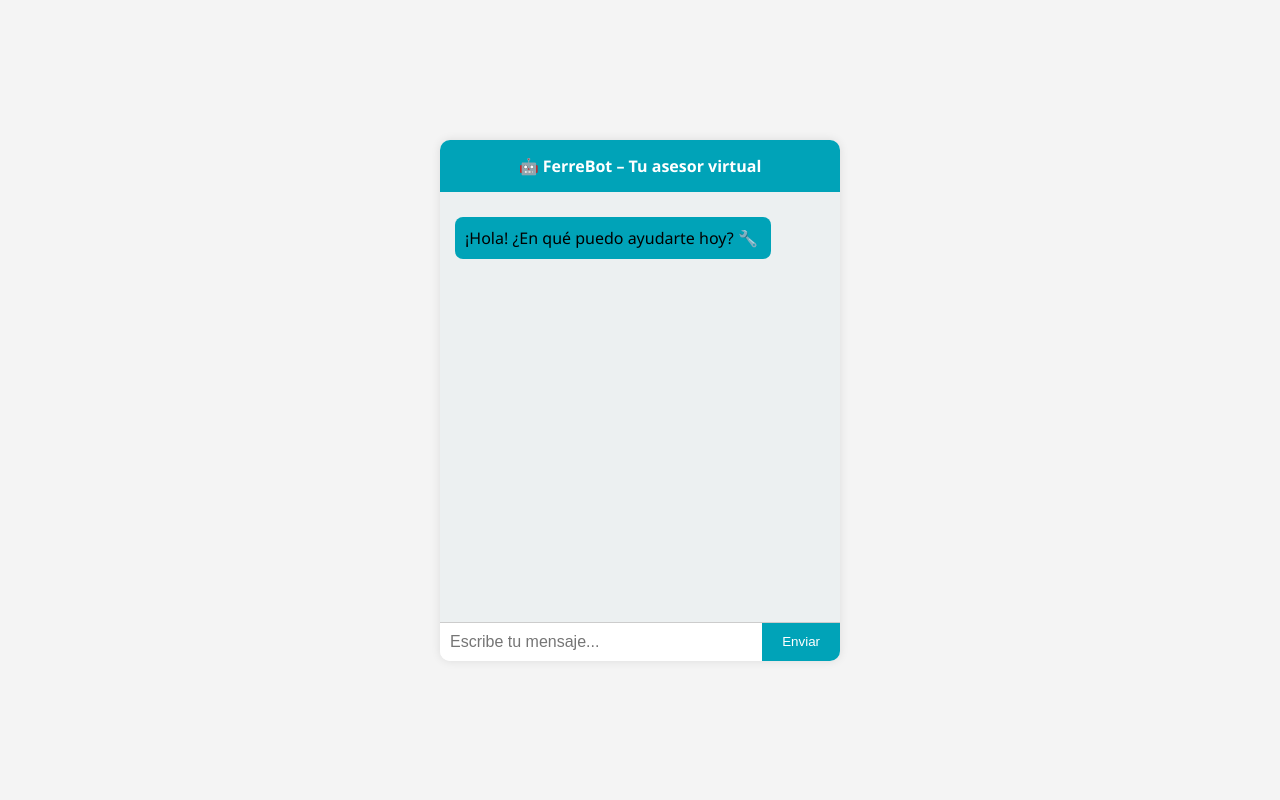
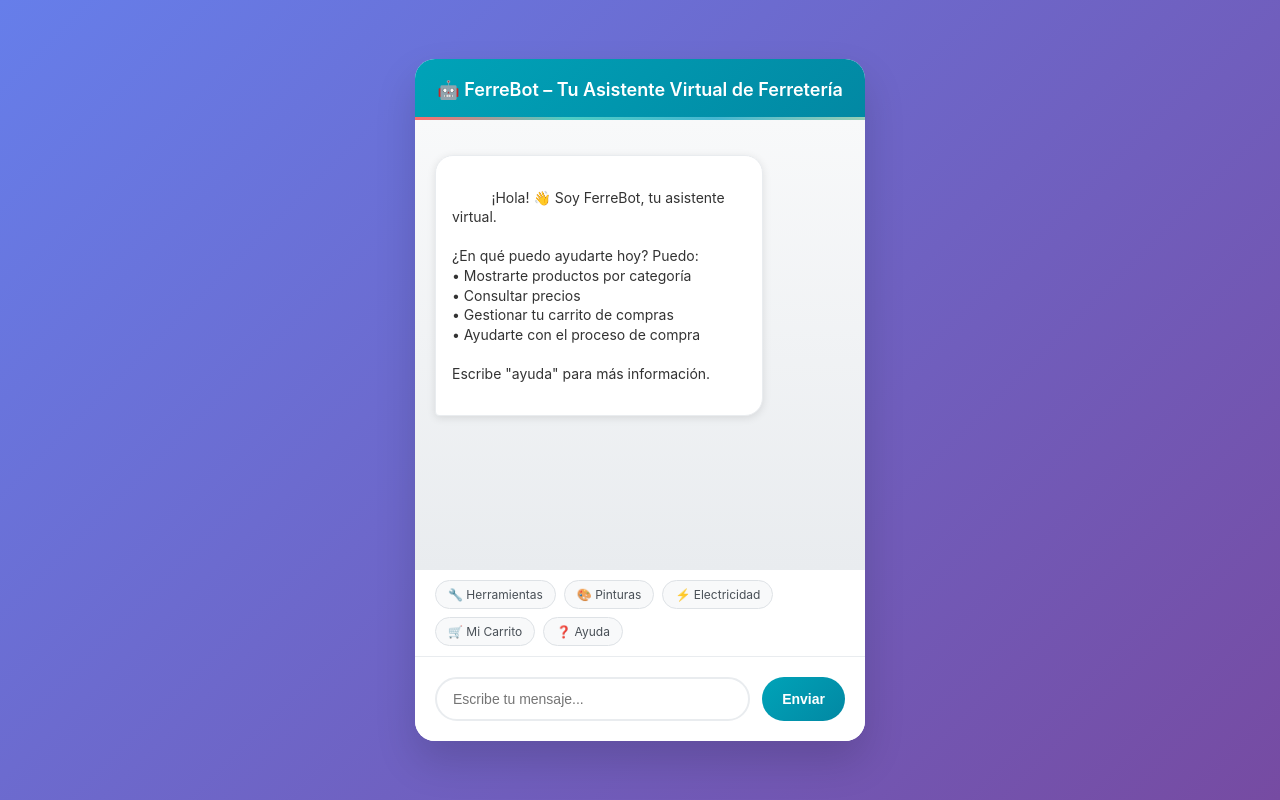
Before and after one commit to 7STEVEN5/entrevista-tecnica-chatbot, a website: page public/index.html in a window 1280 px wide. Drawn offline with Linux system fonts and the light colour scheme.

Commit message:
se mejora la visual del front sin la logica para que sea mas atractivo a la vista

```diff
--- a/public/index.html
+++ b/public/index.html
@@ -3,20 +3,49 @@
 <head>
   <meta charset="UTF-8" />
   <meta name="viewport" content="width=device-width, initial-scale=1.0" />
-  <title>Chatbot Ferretería</title>
+  <title>FerreBot - Tu Asistente Virtual de Ferretería</title>
   <link rel="stylesheet" href="style.css" />
 </head>
 <body>
   <div class="chat-container">
     <div class="chat-header">
-      🤖 FerreBot – Tu asesor virtual
+      🤖 FerreBot – Tu Asistente Virtual de Ferretería
     </div>
+
     <div class="chat-box" id="chat-box">
-      <div class="bot-message">¡Hola! ¿En qué puedo ayudarte hoy? 🔧</div>
+      <div class="message bot-message">
+        <div class="message-content">
+          ¡Hola! 👋 Soy FerreBot, tu asistente virtual.
+
+¿En qué puedo ayudarte hoy? Puedo:
+• Mostrarte productos por categoría
+• Consultar precios
+• Gestionar tu carrito de compras
+• Ayudarte con el proceso de compra
+
+Escribe "ayuda" para más información.
+        </div>
+      </div>
     </div>
+
+    <div class="quick-actions">
+      <span class="quick-action" onclick="enviarMensajeRapido('herramientas')">🔧 Herramientas</span>
+      <span class="quick-action" onclick="enviarMensajeRapido('pinturas')">🎨 Pinturas</span>
+      <span class="quick-action" onclick="enviarMensajeRapido('electricidad')">⚡ Electricidad</span>
+      <span class="quick-action" onclick="enviarMensajeRapido('ver carrito')">🛒 Mi Carrito</span>
+      <span class="quick-action" onclick="enviarMensajeRapido('ayuda')">❓ Ayuda</span>
+    </div>
+
     <div class="chat-input">
-      <input type="text" id="user-input" placeholder="Escribe tu mensaje..." />
-      <button onclick="enviarMensaje()">Enviar</button>
+      <div class="input-container">
+        <input
+          type="text"
+          id="user-input"
+          placeholder="Escribe tu mensaje..."
+          maxlength="500"
+        />
+      </div>
+      <button id="send-button" onclick="enviarMensaje()">Enviar</button>
     </div>
   </div>
 
--- a/public/style.css
+++ b/public/style.css
@@ -1,73 +1,244 @@
+* {
+  margin: 0;
+  padding: 0;
+  box-sizing: border-box;
+}
+
 body {
-  font-family: 'Segoe UI', sans-serif;
-  background-color: #f4f4f4;
+  font-family: -apple-system, BlinkMacSystemFont, 'Segoe UI', Roboto, sans-serif;
+  background: linear-gradient(135deg, #667eea 0%, #764ba2 100%);
   display: flex;
   justify-content: center;
   align-items: center;
-  height: 100vh;
-  margin: 0;
+  min-height: 100vh;
+  padding: 20px;
 }
 
 .chat-container {
   width: 100%;
-  max-width: 400px;
+  max-width: 450px;
   background: white;
-  border-radius: 10px;
-  box-shadow: 0 0 10px rgba(0, 0, 0, 0.1);
+  border-radius: 20px;
+  box-shadow: 0 20px 40px rgba(0, 0, 0, 0.15);
   overflow: hidden;
+  animation: slideUp 0.5s ease-out;
+}
+
+@keyframes slideUp {
+  from {
+    opacity: 0;
+    transform: translateY(30px);
+  }
+  to {
+    opacity: 1;
+    transform: translateY(0);
+  }
 }
 
 .chat-header {
-  background-color: #00a3b8;
+  background: linear-gradient(135deg, #00a3b8 0%, #0288a3 100%);
   color: white;
-  padding: 15px;
-  font-weight: bold;
+  padding: 20px;
+  font-weight: 600;
   text-align: center;
+  font-size: 18px;
+  position: relative;
+}
+
+.chat-header::after {
+  content: '';
+  position: absolute;
+  bottom: 0;
+  left: 0;
+  right: 0;
+  height: 3px;
+  background: linear-gradient(90deg, #ff6b6b, #4ecdc4, #45b7d1, #96ceb4);
 }
 
 .chat-box {
-  height: 400px;
+  height: 450px;
   overflow-y: auto;
-  padding: 15px;
-  background-color: #ecf0f1;
+  padding: 20px;
+  background: linear-gradient(180deg, #f8f9fa 0%, #e9ecef 100%);
+  position: relative;
+}
+
+.chat-box::-webkit-scrollbar {
+  width: 6px;
+}
+
+.chat-box::-webkit-scrollbar-track {
+  background: #f1f1f1;
+  border-radius: 10px;
+}
+
+.chat-box::-webkit-scrollbar-thumb {
+  background: #00a3b8;
+  border-radius: 10px;
+}
+
+.message {
+  margin: 15px 0;
+  display: flex;
+  animation: messageSlide 0.3s ease-out;
+}
+
+@keyframes messageSlide {
+  from {
+    opacity: 0;
+    transform: translateY(10px);
+  }
+  to {
+    opacity: 1;
+    transform: translateY(0);
+  }
+}
+
+.user-message {
+  justify-content: flex-end;
+}
+
+.bot-message {
+  justify-content: flex-start;
+}
+
+.message-content {
+  max-width: 80%;
+  padding: 12px 16px;
+  border-radius: 18px;
+  font-size: 14px;
+  line-height: 1.4;
+  word-wrap: break-word;
+  white-space: pre-wrap;
+}
+
+.user-message .message-content {
+  background: linear-gradient(135deg, #667eea 0%, #764ba2 100%);
+  color: white;
+  border-bottom-right-radius: 4px;
+}
+
+.bot-message .message-content {
+  background: white;
+  color: #333;
+  border: 1px solid #e9ecef;
+  border-bottom-left-radius: 4px;
+  box-shadow: 0 2px 8px rgba(0, 0, 0, 0.1);
 }
 
 .chat-input {
   display: flex;
-  border-top: 1px solid #ccc;
+  padding: 20px;
+  background: white;
+  border-top: 1px solid #e9ecef;
+  gap: 12px;
+}
+
+.input-container {
+  flex: 1;
+  position: relative;
 }
 
 .chat-input input {
-  flex: 1;
-  padding: 10px;
-  border: none;
-  font-size: 16px;
+  width: 100%;
+  padding: 12px 16px;
+  border: 2px solid #e9ecef;
+  border-radius: 25px;
+  font-size: 14px;
+  outline: none;
+  transition: all 0.3s ease;
+}
+
+.chat-input input:focus {
+  border-color: #00a3b8;
+  box-shadow: 0 0 0 3px rgba(0, 163, 184, 0.1);
 }
 
 .chat-input button {
-  background-color: #00a3b8;
+  background: linear-gradient(135deg, #00a3b8 0%, #0288a3 100%);
   color: white;
   border: none;
-  padding: 0 20px;
+  padding: 12px 20px;
+  border-radius: 25px;
   cursor: pointer;
+  font-weight: 600;
+  font-size: 14px;
+  transition: all 0.3s ease;
+  min-width: 70px;
 }
 
-.user-message,
-.bot-message {
-  margin: 10px 0;
-  padding: 10px;
-  border-radius: 8px;
-  max-width: 80%;
+.chat-input button:hover:not(:disabled) {
+  transform: translateY(-2px);
+  box-shadow: 0 4px 12px rgba(0, 163, 184, 0.3);
 }
 
-.user-message {
-  background-color: #dfe6e9;
-  align-self: flex-end;
-  text-align: right;
+.chat-input button:disabled {
+  opacity: 0.6;
+  cursor: not-allowed;
 }
 
-.bot-message {
-  background-color: #00a3b8;
-  align-self: flex-start;
-  text-align: left;
+.loading {
+  display: flex;
+  align-items: center;
+  gap: 5px;
+  color: #666;
+  font-style: italic;
 }
+
+.loading-dots {
+  display: inline-flex;
+  gap: 2px;
+}
+
+.loading-dots span {
+  width: 4px;
+  height: 4px;
+  background: #00a3b8;
+  border-radius: 50%;
+  animation: loadingDots 1.4s infinite ease-in-out;
+}
+
+.loading-dots span:nth-child(1) { animation-delay: -0.32s; }
+.loading-dots span:nth-child(2) { animation-delay: -0.16s; }
+
+@keyframes loadingDots {
+  0%, 80%, 100% { transform: scale(0); }
+  40% { transform: scale(1); }
+}
+
+.quick-actions {
+  display: flex;
+  flex-wrap: wrap;
+  gap: 8px;
+  margin-top: 10px;
+  padding: 0 20px 10px;
+}
+
+.quick-action {
+  background: #f8f9fa;
+  border: 1px solid #dee2e6;
+  color: #495057;
+  padding: 6px 12px;
+  border-radius: 15px;
+  font-size: 12px;
+  cursor: pointer;
+  transition: all 0.2s;
+}
+
+.quick-action:hover {
+  background: #00a3b8;
+  color: white;
+  border-color: #00a3b8;
+}
+
+@media (max-width: 480px) {
+  .chat-container {
+    height: 100vh;
+    border-radius: 0;
+    max-width: none;
+  }
+
+  .chat-box {
+    height: calc(100vh - 140px);
+  }
+}
```
Also changed, not shown: README.md.
